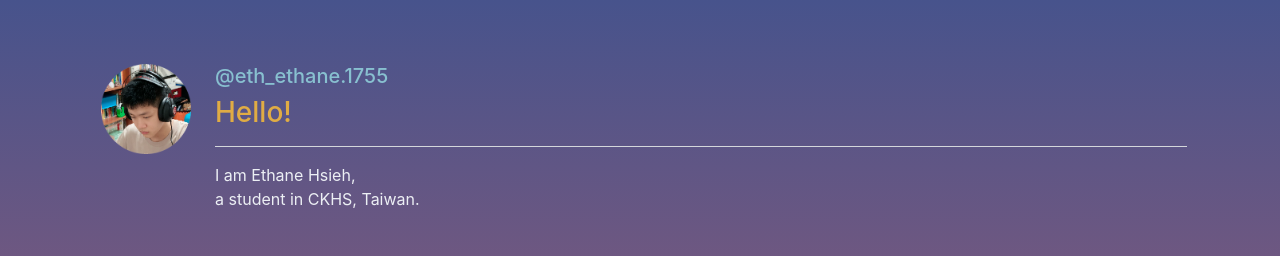
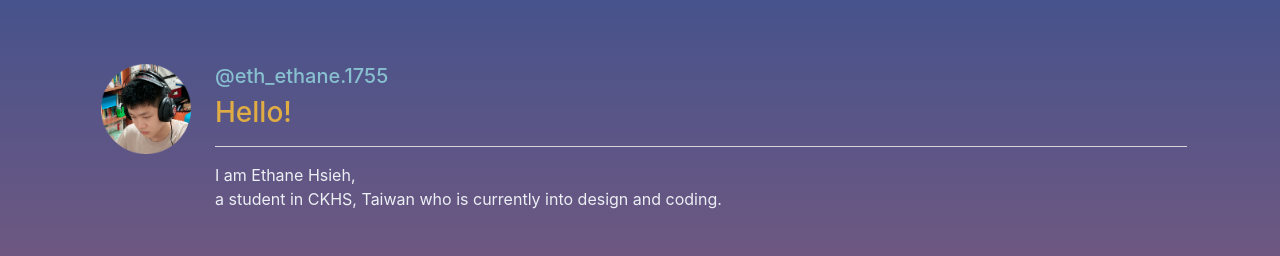
Before and after one commit to Ethane1755/Linktree, a plain HTML site: page index.html in a window 1280 px wide. Shown: the top 256 px of the page. Drawn offline with nearby package versions, Linux system fonts and the light colour scheme.

Commit message:
add_info

```diff
--- a/index.html
+++ b/index.html
@@ -106,7 +106,7 @@
         <h5 class="align-items-center mt-2">@eth_ethane.1755&nbsp;&nbsp;</h5>
         <h3>Hello!</h3>
         <hr>
-        <p>I am Ethane Hsieh,<br> a student in CKHS, Taiwan.&nbsp;&nbsp;</p>
+        <p>I am Ethane Hsieh,<br> a student in CKHS, Taiwan who is currently into design and coding.&nbsp;&nbsp;</p>
       </div>
     </div>
     <div class="mt-4">
```
